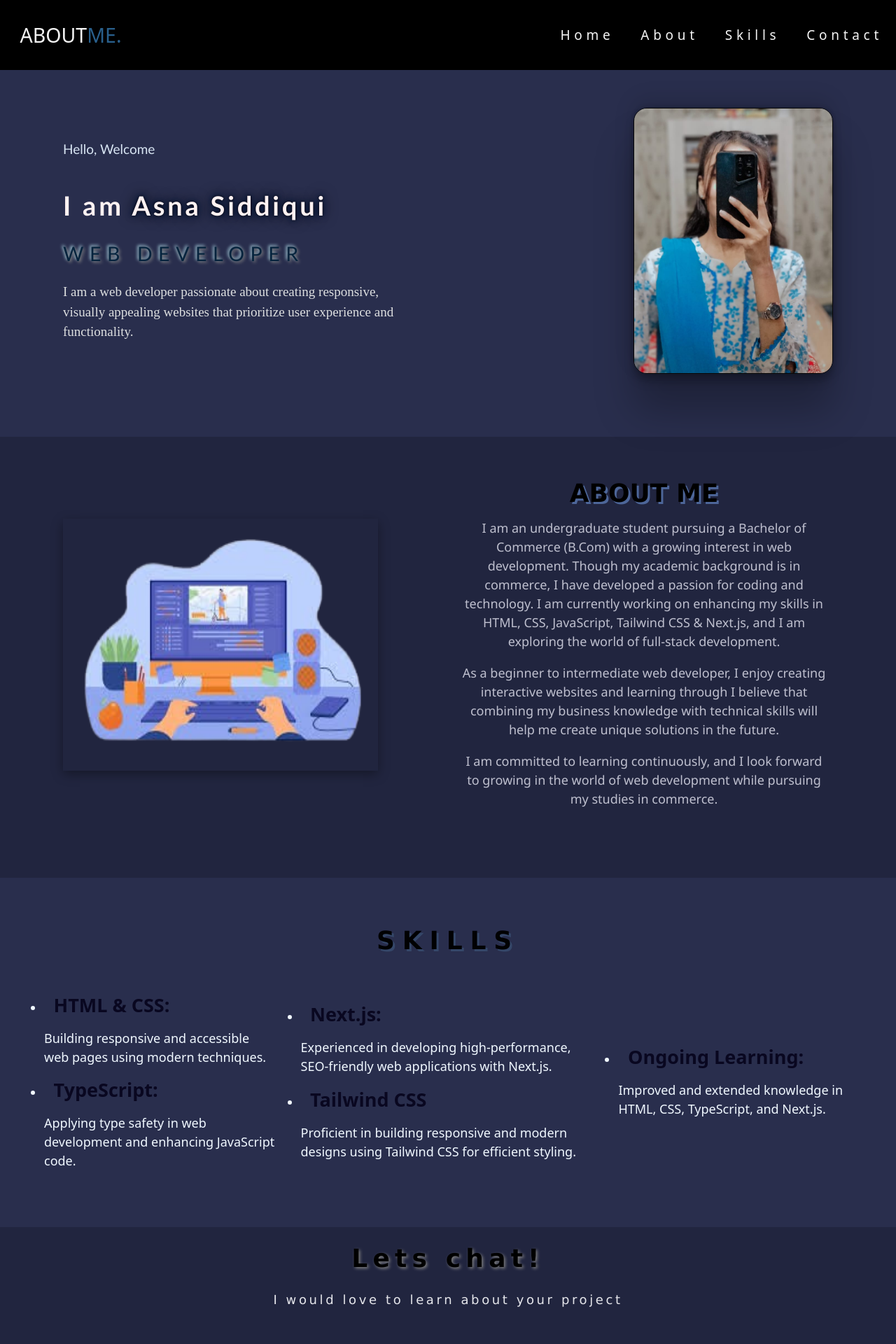
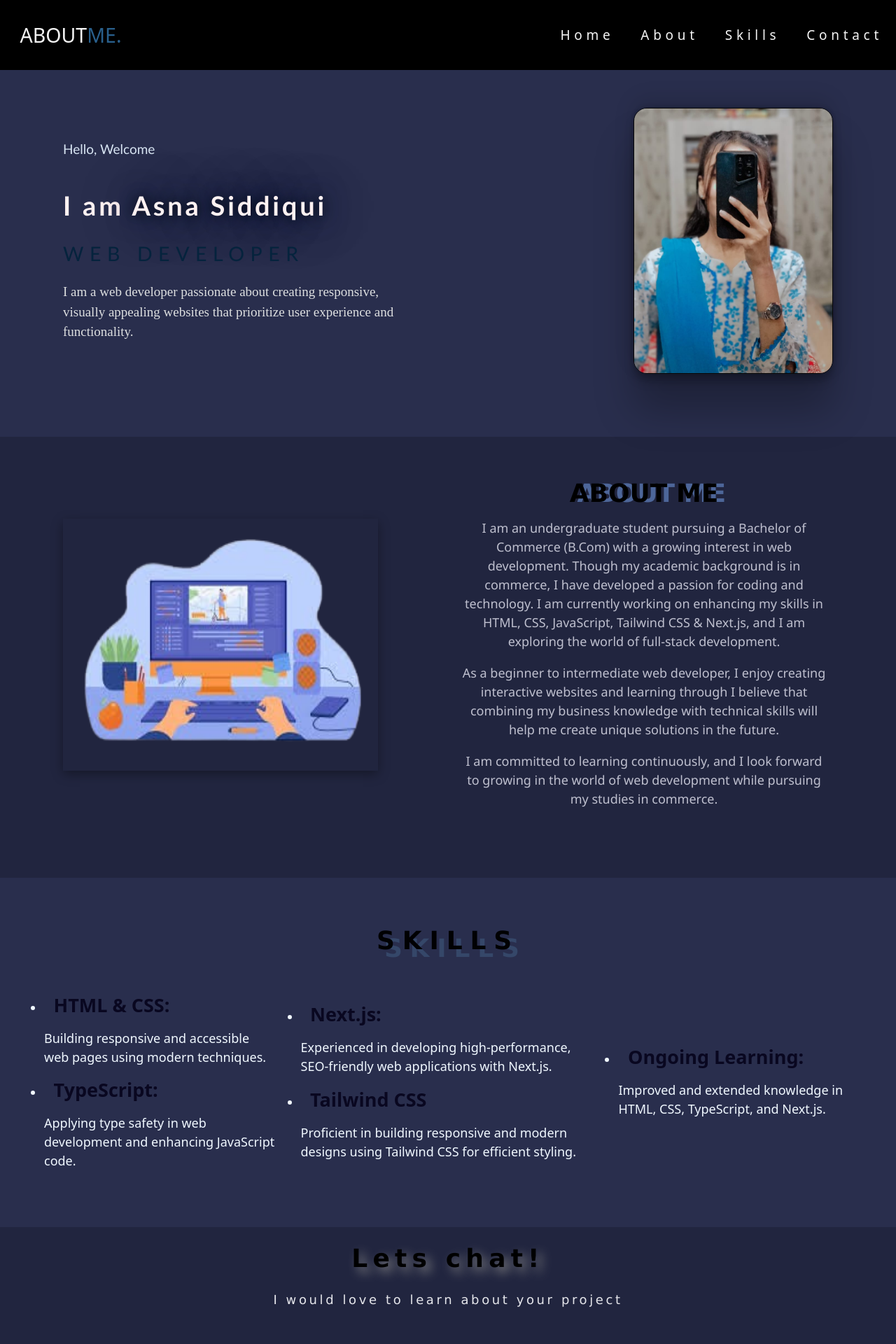
Before and after one commit to AsnaSiddiqui/PORTFOLIO., a Next.js app: page / in a window 1280 px wide. Shown: the top 1920 px of the page at 70% size. Built offline with nearby package versions, Linux system fonts and the light colour scheme.

Commit message:
Update globals.css

```diff
--- a/src/app/globals.css
+++ b/src/app/globals.css
@@ -127,7 +127,7 @@
         & span{
           /* text-shadow: 3px 3px 0 black; */
           /* text-shadow: 2px 2px 4px gray; */
-          text-shadow: 0 0 5px #050101, 0 0 10px #04205c, 0 0 20px rgb(7, 7, 7);
+          text-shadow: 0 0 0.5em #050101, 0 0 1em #04205c, 0 0 2em rgb(7, 7, 7);
 
 
 
@@ -182,7 +182,7 @@
         letter-spacing: 0.3em;
         color:rgb(5, 35, 61);
         /* text-shadow: 0 0 10px rgba(23, 58, 97, 0.8); */
-        text-shadow: 2px 2px 4px gray, -2px -2px 4px lightblue;
+        text-shadow: 0.2em 0.2em 0.4em gray, -0. 2em -0. 2em 0.4em lightblue;
 
 
 
@@ -324,7 +324,7 @@
       text-align: center;
       font-family: 'Lucida Sans', 'Lucida Sans Regular', 'Lucida Grande', 'Lucida Sans Unicode', Geneva, Verdana, sans-serif;
       font-weight: 600;
-        text-shadow: 3px 3px 0 rgb(77, 102, 153);
+        text-shadow: 0.3em 0 rgb(77, 102, 153);
 
 
     }
@@ -453,7 +453,7 @@
     text-transform: uppercase;
     padding-bottom: 0.5em;
     text-align: center;
-    text-shadow: 3px 3px 0 rgb(53, 71, 105);
+    text-shadow: 0.3em 0.3em 0 rgb(53, 71, 105);
   }
 
   .skillsmain{
@@ -601,7 +601,7 @@
     font-weight: 900;
     text-align: center;
     letter-spacing: 0.2em;
-       text-shadow: 2px 2px 4px gray;
+       text-shadow: 0.2em 0.2em 0.4em gray;
   }
 
   & h2{
```
